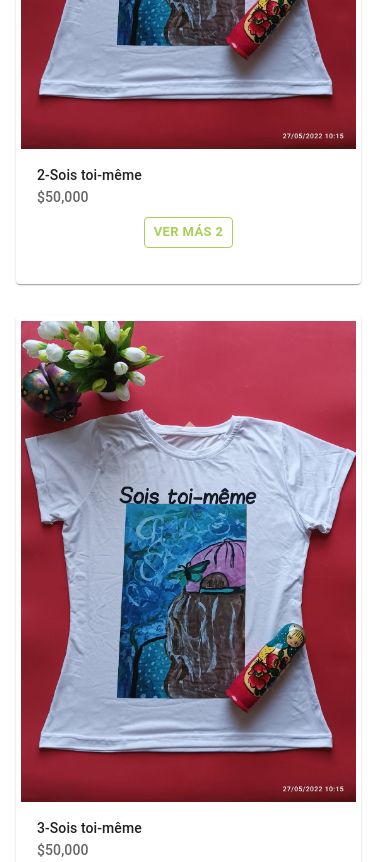
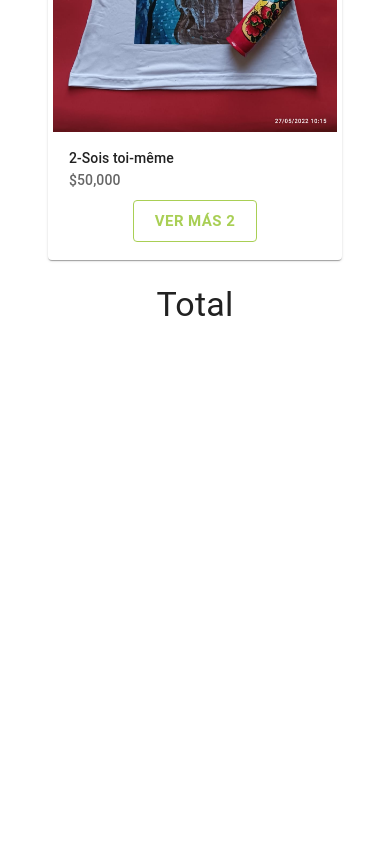
Before and after one commit to HamiltonDiaz/mamamiaviena, a React (Create React App) app: page / in a window 390 px wide. Shown: the part 1060-1922 px from the top of the page. After the commit the page ends 1446 px from the top, so only its background shows below. Built offline with nearby package versions, Linux system fonts and the light colour scheme.

Commit message:
se realizan ajustes al componente product y al diseño responsivo del navbar

```diff
--- a/src/App.jsx
+++ b/src/App.jsx
@@ -4,6 +4,7 @@ import ListProducts from "./components/Product";
 import AppFrame from "./pages/AppFrame";
 import { ThemeProvider } from "@mui/styles";
 import theme from "./utils/temaConfig";
+import CheckOutPage from "./pages/CheckOutPage";
 
 
 
@@ -22,7 +23,9 @@ const App = () => {
         <ThemeProvider theme={theme}>
             <AppFrame>
 
-                <ListProducts />
+                {/* <ListProducts /> */}
+                <CheckOutPage/>
+
             </AppFrame>
 
         </ThemeProvider>
--- /dev/null
+++ b/src/components/Checkout/ChekoutCard.jsx
@@ -0,0 +1,12 @@
+import React from 'react'
+import PropTypes from 'prop-types'
+
+const ChekoutCard = props => {
+  return (
+    <div>ChekoutCard</div>
+  )
+}
+
+ChekoutCard.propTypes = {}
+
+export default ChekoutCard
--- a/src/components/Product/ListProducts.jsx
+++ b/src/components/Product/ListProducts.jsx
@@ -7,9 +7,9 @@ import products from '../../product-data';
 const ListProducts = () => {
     return (
         <Box sx={{ flexGrow: 1 }}>
-            <Grid container spacing={4}>
+            <Grid container spacing={1}>
                 {products.map(product => (
-                    <Grid item xs={12} sm={6} md={3} lg={2} key={product.id}>
+                    <Grid item xs={12} sm={3} lg={2} key={product.id}>
                         <Product product={product}/>
                     </Grid>
                 ))}
--- a/src/components/Product/Product.jsx
+++ b/src/components/Product/Product.jsx
@@ -8,32 +8,34 @@ import Typography from "@mui/material/Typography";
 import { makeStyles } from "@mui/styles";
 import { BotonPrimario } from "../../utils/ButtonsCustom";
 import { convertNumber } from "../../utils/Functions";
+import useMediaQuery from '@mui/material/useMediaQuery';
 import img1 from "../../assets/picture/sois_toi_meme.jpeg"
 
 const useStyles = makeStyles((theme) => ({
     root: {
-        maxWidth: 345,
-        //maxHeight: 400,
+        maxWidth: "22rem",
+        //maxHeight:365,
         padding: 5,
+
     },
     // img: {
     //     maxHeight: 200,
     //     height: "auto",
     // },
     contenido: {
-        padding: 0,
-        marginBottom: 0,
-        maxHeight: 130,
+        paddingBottom:"0 !important",
     },
     btnvermas: {
         alignContent: "center",
         justifyContent: "center",
-        margin: 0,
+        marginBottom:5
     },
 }));
 
-const Product = ({product}) => {
+const Product = ({ product }) => {
     const classes = useStyles();
+    const matches = useMediaQuery('(min-width:800px)');
+
     return (
         <Card className={classes.root}>
             <CardMedia
@@ -43,7 +45,7 @@ const Product = ({product}) => {
                 alt="img camiseta"
             />
 
-            <CardContent className={classes.contenido}>
+            <CardContent className={classes.contenido} >
 
                 <Typography variant="subtitle2">
                     {product.name}
@@ -53,7 +55,7 @@ const Product = ({product}) => {
                     {convertNumber(product.price)}
                 </Typography>
                 <CardActions className={classes.btnvermas}>
-                    <BotonPrimario variant="outlined" size="small">
+                    <BotonPrimario variant="outlined" size={matches? "small" : "large"} >
                         Ver más {product.id}
                     </BotonPrimario>
                 </CardActions>
--- a/src/pages/AppFrame/AppFrame.jsx
+++ b/src/pages/AppFrame/AppFrame.jsx
@@ -203,7 +203,7 @@ const AppFrame = (props) => {
                         <Toolbar disableGutters>
 
                             {/* Menu movil */}
-                            <Grid container sx={{ display: { xs: "flex", md: "none" } }} >
+                            <Grid container spacing={{sm: 12 }} sx={{ display: { xs: "flex", md: "none" } }} >
                                 <Grid item xs={4} >
                                     <IconButton
                                         size="large"
@@ -215,8 +215,6 @@ const AppFrame = (props) => {
                                     >
                                         <MenuIcon />
                                     </IconButton>
-
-
                                     <Menu
                                         id="menu-appbar"
                                         anchorEl={anchorElNav}
@@ -252,8 +250,9 @@ const AppFrame = (props) => {
                                 </Grid>
 
                                 <Grid item xs={6} >
-                                    <Typography component="a" href="" align="center" >
+                                    <Typography component="a" href="/" align="center" >
                                         <img
+
                                             src={LogoHome}
                                             className={classes.imgLogoSX}
                                             alt="LogoHome"
@@ -263,7 +262,7 @@ const AppFrame = (props) => {
 
                                 <Grid item xs={2} >
                                     <IconButton color="inherit" aria-label="carrito" size="large" >
-                                        <Badge badgeContent={0} color="error" sx={{ "& .MuiBadge-badge": { fontSize: 9, height: 15, minWidth: 10 }}} >
+                                        <Badge badgeContent={12} color="error" sx={{ "& .MuiBadge-badge": { fontSize: 9, height: 15, minWidth: 10 }}} >
                                             <ShoppingCartIcon />
                                         </Badge>
                                     </IconButton>
--- a/src/pages/CheckOutPage.jsx
+++ b/src/pages/CheckOutPage.jsx
@@ -0,0 +1,62 @@
+import React from 'react'
+import { makeStyles } from "@mui/styles";
+import Typography from "@mui/material/Typography";
+import { Grid } from '@mui/material';
+import ChekoutCard from '../components/Checkout/ChekoutCard';
+import Product from '../components/Product/Product';
+import products from '../product-data';
+
+
+const useStyles = makeStyles((theme) => ({
+    root: {
+        flexGrow: 1,
+        padding: "2rem",
+    },
+    classProduct:{
+
+    },
+
+}));
+
+
+const CheckOutPage = () => {
+    const classes = useStyles();
+    const FormRow = () => {
+        return (
+            <React.Fragment>
+                {
+                    products.map((item, index) => (
+                        <Grid item xs={12} sm={8} md={9} lg={4} key={item.id}>
+                            <Product product={item} className={classes.classProduct} />
+                        </Grid>
+                    ))
+                }
+            </React.Fragment>
+        )
+    }
+
+    return (
+        <div className={classes.root}>
+            <Grid container spacing={3}>
+                <Grid item xs={12} >
+                    <Typography align='center' gutterBottom variant='h4'>
+                        Carrito de Compras
+                    </Typography>
+                </Grid>
+                <Grid item xs={12} sm={9} container spacing={2} >
+                    <FormRow />
+                </Grid>
+                <Grid item xs={12} sm={3} >
+                    <Typography align='center' gutterBottom variant='h4'>
+                        Total
+                    </Typography>
+                </Grid>
+
+            </Grid>
+
+        </div>
+    )
+}
+
+
+export default CheckOutPage
--- a/src/product-data.js
+++ b/src/product-data.js
@@ -15,86 +15,86 @@ const products =[
         routeimg:"assets/picture/sois_toi_meme.jpeg",
         description:""
     },
-    {
-        id:3,
-        name:"3-Sois toi-même",
-        price:50000,
-        line:"camisetas",
-        routeimg:"assets/picture/sois_toi_meme.jpeg",
-        description:""
-    },
-    {
-        id:4,
-        name:"4-Sois toi-même",
-        price:50000,
-        line:"camisetas",
-        routeimg:"assets/picture/sois_toi_meme.jpeg",
-        description:""
-    },
-    {
-        id:5,
-        name:"5-Sois toi-même",
-        price:50000,
-        line:"camisetas",
-        routeimg:"assets/picture/sois_toi_meme.jpeg",
-        description:""
-    },
-    {
-        id:6,
-        name:"6-Sois toi-même",
-        price:50000,
-        line:"camisetas",
-        routeimg:"assets/picture/sois_toi_meme.jpeg",
-        description:""
-    },
-    {
-        id:7,
-        name:"7-Sois toi-même",
-        price:50000,
-        line:"camisetas",
-        routeimg:"assets/picture/sois_toi_meme.jpeg",
-        description:""
-    },
-    {
-        id:8,
-        name:"8-Sois toi-même",
-        price:50000,
-        line:"camisetas",
-        routeimg:"assets/picture/sois_toi_meme.jpeg",
-        description:""
-    },
-    {
-        id:9,
-        name:"9-Sois toi-même",
-        price:50000,
-        line:"camisetas",
-        routeimg:"assets/picture/sois_toi_meme.jpeg",
-        description:""
-    },
-    {
-        id:10,
-        name:"10-Sois toi-même",
-        price:50000,
-        line:"camisetas",
-        routeimg:"assets/picture/sois_toi_meme.jpeg",
-        description:""
-    },
-    {
-        id:11,
-        name:"11-Sois toi-même",
-        price:50000,
-        line:"camisetas",
-        routeimg:"assets/picture/sois_toi_meme.jpeg",
-        description:""
-    },
-    {
-        id:12,
-        name:"12-Sois toi-même",
-        price:50000,
-        line:"camisetas",
-        routeimg:"assets/picture/sois_toi_meme.jpeg",
-        description:""
-    },
+    // {
+    //     id:3,
+    //     name:"3-Sois toi-même",
+    //     price:50000,
+    //     line:"camisetas",
+    //     routeimg:"assets/picture/sois_toi_meme.jpeg",
+    //     description:""
+    // },
+    // {
+    //     id:4,
+    //     name:"4-Sois toi-même",
+    //     price:50000,
+    //     line:"camisetas",
+    //     routeimg:"assets/picture/sois_toi_meme.jpeg",
+    //     description:""
+    // },
+    // {
+    //     id:5,
+    //     name:"5-Sois toi-même",
+    //     price:50000,
+    //     line:"camisetas",
+    //     routeimg:"assets/picture/sois_toi_meme.jpeg",
+    //     description:""
+    // },
+    // {
+    //     id:6,
+    //     name:"6-Sois toi-même",
+    //     price:50000,
+    //     line:"camisetas",
+    //     routeimg:"assets/picture/sois_toi_meme.jpeg",
+    //     description:""
+    // },
+    // {
+    //     id:7,
+    //     name:"7-Sois toi-même",
+    //     price:50000,
+    //     line:"camisetas",
+    //     routeimg:"assets/picture/sois_toi_meme.jpeg",
+    //     description:""
+    // },
+    // {
+    //     id:8,
+    //     name:"8-Sois toi-même",
+    //     price:50000,
+    //     line:"camisetas",
+    //     routeimg:"assets/picture/sois_toi_meme.jpeg",
+    //     description:""
+    // },
+    // {
+    //     id:9,
+    //     name:"9-Sois toi-même",
+    //     price:50000,
+    //     line:"camisetas",
+    //     routeimg:"assets/picture/sois_toi_meme.jpeg",
+    //     description:""
+    // },
+    // {
+    //     id:10,
+    //     name:"10-Sois toi-même",
+    //     price:50000,
+    //     line:"camisetas",
+    //     routeimg:"assets/picture/sois_toi_meme.jpeg",
+    //     description:""
+    // },
+    // {
+    //     id:11,
+    //     name:"11-Sois toi-même",
+    //     price:50000,
+    //     line:"camisetas",
+    //     routeimg:"assets/picture/sois_toi_meme.jpeg",
+    //     description:""
+    // },
+    // {
+    //     id:12,
+    //     name:"12-Sois toi-même",
+    //     price:50000,
+    //     line:"camisetas",
+    //     routeimg:"assets/picture/sois_toi_meme.jpeg",
+    //     description:""
+    // },
 
 ]
 
```
